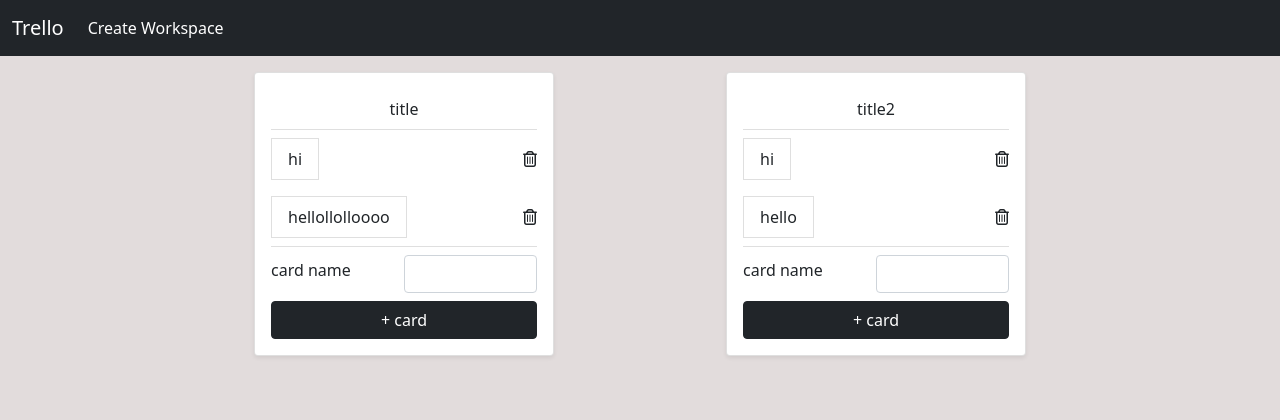
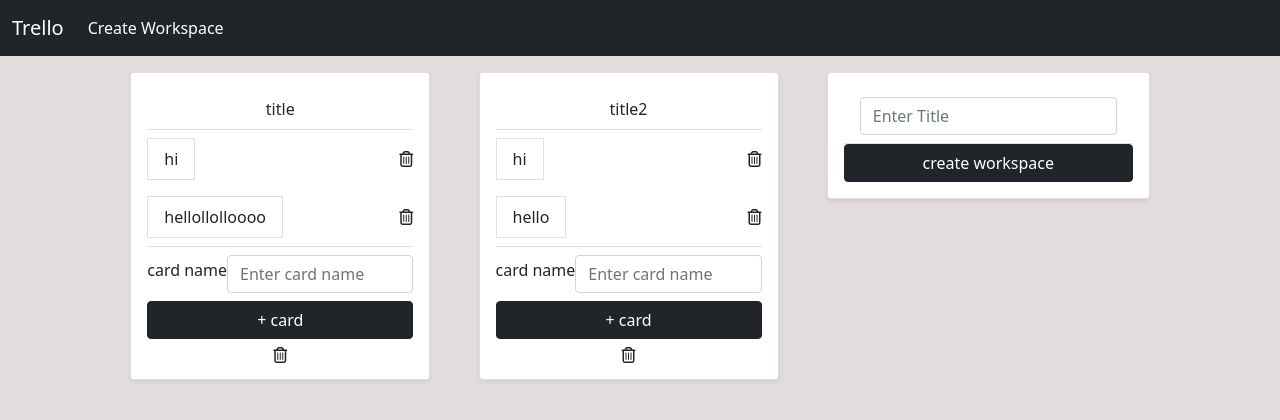
Before and after one commit to nikkilkum26/the-trello, a React (Create React App) app: page / in a window 1280 px wide. Shown: the top 420 px of the page. Built offline with nearby package versions, Linux system fonts and the light colour scheme; data requests are answered from the project's data file.

Commit message:
added card and workspace crud functionality

```diff
--- a/src/Store/myWorkspace/myWorkspaceAction.js
+++ b/src/Store/myWorkspace/myWorkspaceAction.js
@@ -1,17 +1,51 @@
 import axios from "axios";
-import * as myWorkspaceActionTypes from './myWorkspaceActionTypes';
+import * as myWorkspaceActionTypes from "./myWorkspaceActionTypes";
 import { toast } from "react-toastify";
 
 export const getWorkSpace = () => async (dispatch) => {
   try {
-
     const getData = await axios.get("http://localhost:4000/workspace");
     dispatch({
       type: myWorkspaceActionTypes.GET_WORKSPACE_DATA,
       payload: getData.data,
     });
   } catch (error) {
-
     toast.error(error.message);
   }
 };
+
+export const insertCard = (id, newCard) => async (dispatch) => {
+  try {
+    dispatch({
+      type: myWorkspaceActionTypes.ADD_CARD,
+      payload: { id, newCard },
+    });
+  } catch (err) {}
+};
+
+export const deleteCard = (id, item, data) => async (dispatch) => {
+  data[id].cardList.splice(item, 1);
+
+  try {
+    dispatch({
+      type: myWorkspaceActionTypes.DELETE_CARD,
+      payload: data,
+    });
+  } catch (err) {}
+};
+
+export const workSpace = (workspace, data) => async (dispatch) => {
+  // console.log(workspace, data);
+  data.push({
+    title: workspace,
+    cardList: [],
+    id: data.length + 1,
+  });
+
+  try {
+    dispatch({
+      type: myWorkspaceActionTypes.ADD_WORKSPACE_DATA,
+      payload: data,
+    });
+  } catch (err) {}
+};
--- a/src/Store/myWorkspace/myWorkspaceReducer.js
+++ b/src/Store/myWorkspace/myWorkspaceReducer.js
@@ -1,20 +1,45 @@
-import * as myWorkspaceActionTypes from './myWorkspaceActionTypes';
+import * as myWorkspaceActionTypes from "./myWorkspaceActionTypes";
 
 const initialWorkspaceState = {
   workSpaceData: [],
-    cardData: []
-}
+  cardData: [],
+};
 
-const myWorkspaceReducer = (state = initialWorkspaceState, { type, payload }) => {
+const myWorkspaceReducer = (
+  state = initialWorkspaceState,
+  { type, payload }
+) => {
   switch (type) {
     case myWorkspaceActionTypes.GET_WORKSPACE_DATA:
       return {
         ...state,
-                workSpaceData: payload
+        workSpaceData: payload,
+      };
+    case myWorkspaceActionTypes.ADD_CARD:
+      return {
+        ...state,
+        workSpaceData: state.workSpaceData.map((work) =>
+          work.id === payload.id
+            ? {
+                ...work,
+                cardList: [...work.cardList, payload.newCard],
               }
+            : work
+        ),
+      };
+    case myWorkspaceActionTypes.DELETE_CARD:
+      return {
+        ...state,
+        workSpaceData: payload,
+      };
+    case myWorkspaceActionTypes.ADD_WORKSPACE_DATA:
+      return {
+        ...state,
+        workSpaceData: payload,
+      };
     default:
       return state;
   }
-}
+};
 
-export default myWorkspaceReducer
+export default myWorkspaceReducer;
--- a/src/Styles/index.css
+++ b/src/Styles/index.css
@@ -1,16 +1,19 @@
-body{
-background-color:rgba(214, 205, 205, 0.692) !important ;
+body {
+  background-color: rgba(214, 205, 205, 0.692) !important ;
 }
-.add-card{
-    display: flex;
-    justify-content: space-evenly;
+.add-card {
+  display: flex;
+  justify-content: space-evenly;
 }
-#card-name-input{
-    width: 50% !important;
+#card-name-input {
+  max-width: 70% !important;
 }
-.cardlist{
-    border:1px solid #ced4da;
+.cardlist {
+  border: 1px solid #ced4da;
 }
-#mycard{
-    max-width: 300px;
+#mycard {
+  max-width: 300px;
 }
+#create-card {
+  height: fit-content;
+}
--- a/src/components/Home.js
+++ b/src/components/Home.js
@@ -1,15 +1,37 @@
-import React, { useEffect, useState } from "react";
+import React, { useEffect, useState, useRef } from "react";
 import { useSelector, useDispatch } from "react-redux";
-import { getWorkSpace } from "../Store/myWorkspace/myWorkspaceAction";
+import {
+  getWorkSpace,
+  insertCard,
+  deleteCard,
+  workSpace,
+} from "../Store/myWorkspace/myWorkspaceAction";
 const Home = () => {
   const { workSpaceData } = useSelector((state) => state.workspace);
   const dispatch = useDispatch();
+  const [newCard, setNewCard] = useState("");
+  const [newWorkSpace, setNewWorkSpace] = useState("");
+  const cardRef = useRef(null);
+  const workSpaceRef = useRef(null);
   useEffect(() => {
     dispatch(getWorkSpace());
   }, []);
-  console.log(workSpaceData);
+
+  const createCard = ({ id }) => {
+    dispatch(insertCard(id, newCard));
+    cardRef.current.value = "";
+  };
+  const removeCardItem = (id, item) => {
+    dispatch(deleteCard(id, item, JSON.parse(JSON.stringify(workSpaceData))));
+  };
+
+  const createWorkspace = (workspace) => {
+    dispatch(workSpace(workspace, JSON.parse(JSON.stringify(workSpaceData))));
+    workSpaceRef.current.value = "";
+  };
+
   return (
-    <div className="container mt-3 d-flex justify-content-evenly">
+    <div className="container mt-3 d-flex flex-column justify-content-evenly flex-lg-row flex-md-row flex-wrap">
       {workSpaceData.map((workspace, idx) => (
         <div
           className=" card shadow-sm p-3 mb-5 bg-body rounded text-center"
@@ -23,17 +45,66 @@ const Home = () => {
                 <li key={cardId} className="cardlist mt-2 mb-2 list-group-item">
                   {eachCard}
                 </li>
-            <i class="fa-regular fa-trash-can align-self-center"></i>
+                <i
+                  className="fa-regular fa-trash-can align-self-center"
+                  onClick={() => removeCardItem(idx, cardId)}
+                ></i>
               </div>
             ))}
           </ul>
-        <div className="add-card mt-2 mb-2 d-flex justify-content-between">
-            <label for="exampleInputEmail1" className="form-label align-self-center" id="card-name">card name</label>
-            <input className="form-control" id="card-name-input" />
+          <div
+            key={idx + "form"}
+            className="add-card mt-2 mb-2 d-flex justify-content-between"
+          >
+            <label
+              for="exampleInputEmail1"
+              className="form-label align-self-center"
+              id="card-name"
+              key={idx}
+            >
+              card name
+            </label>
+            <input
+              key={idx}
+              className="form-control"
+              id="card-name-input"
+              placeholder="Enter card name"
+              onChange={(e) => setNewCard(e.target.value)}
+              ref={cardRef}
+            />
           </div>
-          <button type="submit" class="btn btn-dark">+ card</button>
+
+          <button
+            key={idx + "btn"}
+            className="btn btn-dark"
+            onClick={() => createCard(workspace)}
+          >
+            + card
+          </button>
+          <i className="fa-regular fa-trash-can align-self-center mt-2"></i>
         </div>
       ))}
+      <div
+        className="card shadow-sm p-3 mb-5 bg-body rounded text-center"
+        id="create-card"
+      >
+        <ul class="list-group list-group-flush">
+          <li className="title list-group-item">
+            <input
+              className="form-control"
+              placeholder="Enter Title"
+              onChange={(e) => setNewWorkSpace(e.target.value)}
+              ref={workSpaceRef}
+            />
+          </li>
+        </ul>
+        <button
+          className="btn btn-dark"
+          onClick={() => createWorkspace(newWorkSpace)}
+        >
+          create workspace
+        </button>
+      </div>
     </div>
   );
 };
```
Also changed, not shown: 1 other file (tests, documents, lock files or other folders). Lines whose indentation alone changed are shown as unchanged.
